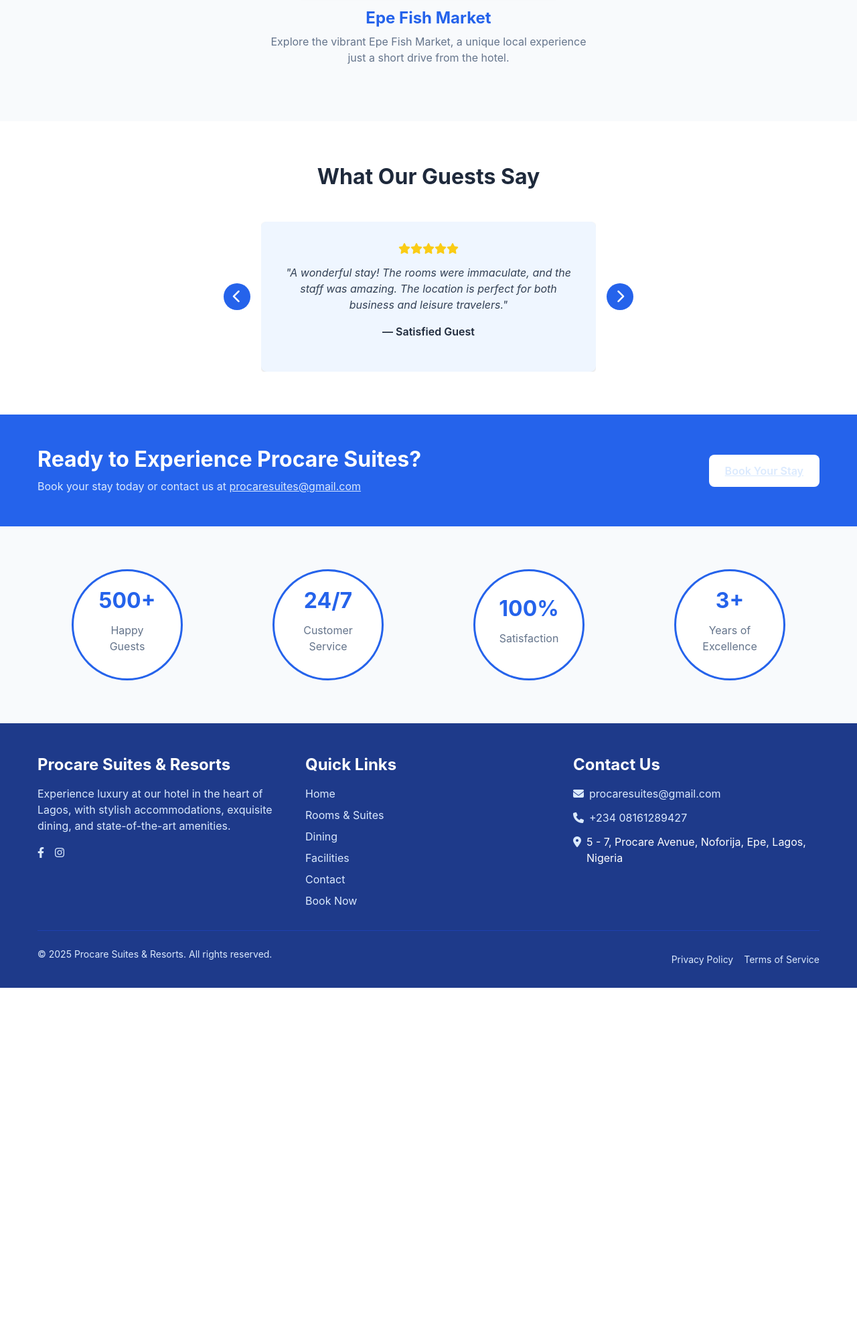
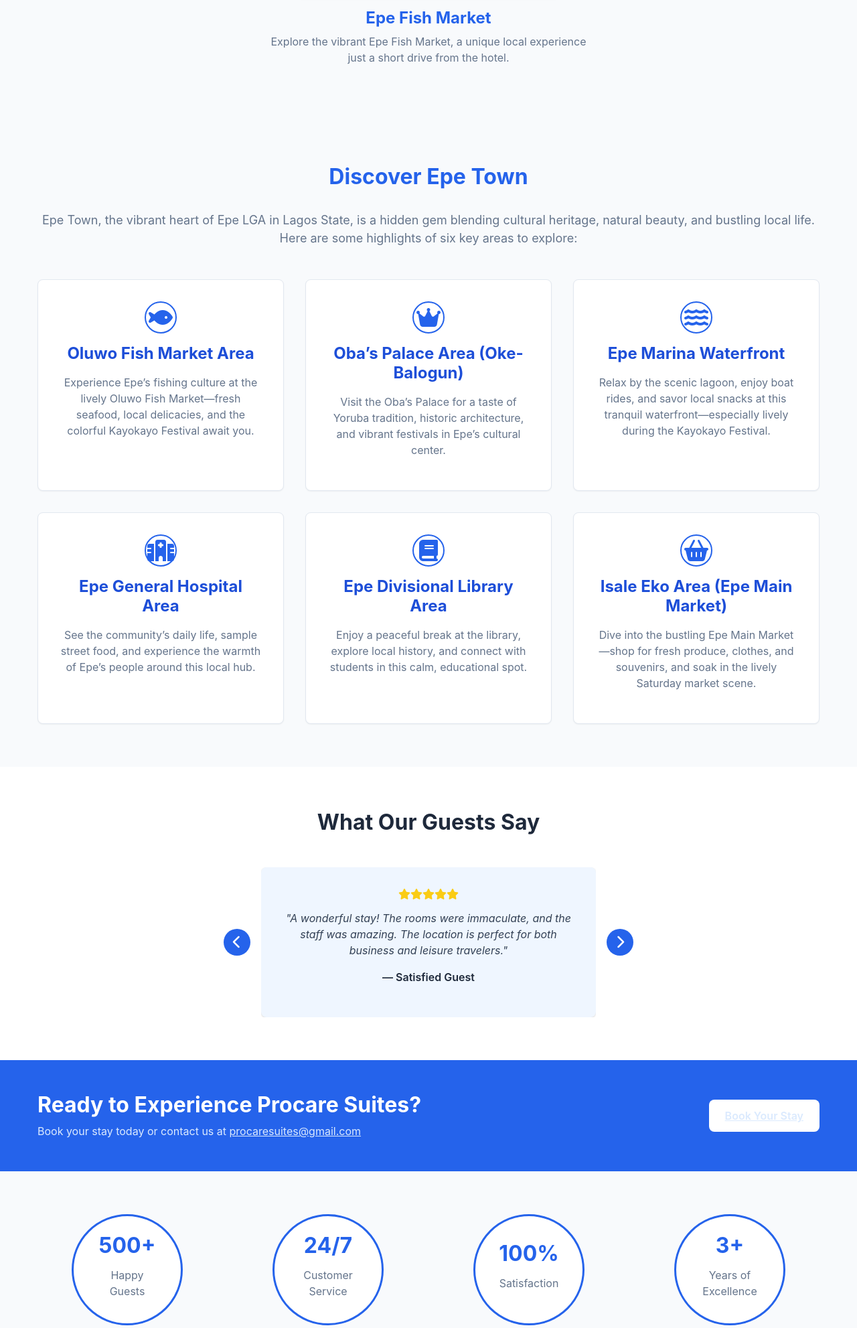
Before and after one commit to shadowless16/Procare-Suites---Resorts, a PHP site: page / in a window 1280 px wide. Shown: the part 1751-3734 px from the top of the page at 67% size. Before the commit the page ends 3226 px from the top, so only its background shows below. Run offline with PHP 8.4, Linux system fonts and the light colour scheme.

Commit message:
Implement code changes to enhance functionality and improve performance

```diff
--- a/facilities.html
+++ b/facilities.html
@@ -76,7 +76,7 @@
             </ul>
           </div>
           <div class="facility-image">
-            <img src="https://via.placeholder.com/700x500" alt="Fitness Center">
+            <img src="https://www.thelagoscontinental.com/assets/images/category/500/HEALTH-FITNESS-LP.jpg" alt="Fitness Center">
           </div>
         </div>
       </div>
@@ -87,7 +87,7 @@
       <div class="container">
         <div class="facility-overview reverse">
           <div class="facility-image">
-            <img src="https://via.placeholder.com/700x500" alt="Parking">
+            <img src="img/car pack.jpg" alt="Parking">
           </div>
           <div class="facility-info">
             <h2>Parking</h2>
--- a/index.html
+++ b/index.html
@@ -61,7 +61,10 @@
           <img src="img/Building picture3.jpg" alt="Procare Suites lobby">
         </div>
         <div class="carousel-slide">
-          <img src="img/Building picture4.jpg" alt="Procare Suites pool area">
+          <img src="img/car pack.jpg" alt="Procare Suites pool area">
+        </div>
+        <div class="carousel-slide">
+          <img src="img/back.jpg" alt="Procare Suites pool area">
         </div>
         <div class="carousel-indicators">
           <button class="indicator active" data-index="0"></button>
@@ -149,6 +152,46 @@
             </div>
           </div>
           <button class="hotspot-slider-btn next" aria-label="Next Hotspot"><i class="fas fa-chevron-right"></i></button>
+        </div>
+      </div>
+    </section>
+
+    <!-- Epe Town Highlights Section -->
+    <section class="epe-town-section">
+      <div class="container">
+        <h2>Discover Epe Town</h2>
+        <p class="epe-town-intro">Epe Town, the vibrant heart of Epe LGA in Lagos State, is a hidden gem blending cultural heritage, natural beauty, and bustling local life. Here are some highlights of six key areas to explore:</p>
+        <div class="epe-town-cards-grid">
+          <div class="epe-town-card">
+            <i class="fas fa-fish"></i>
+            <h3>Oluwo Fish Market Area</h3>
+            <p>Experience Epe’s fishing culture at the lively Oluwo Fish Market—fresh seafood, local delicacies, and the colorful Kayokayo Festival await you.</p>
+          </div>
+          <div class="epe-town-card">
+            <i class="fas fa-crown"></i>
+            <h3>Oba’s Palace Area (Oke-Balogun)</h3>
+            <p>Visit the Oba’s Palace for a taste of Yoruba tradition, historic architecture, and vibrant festivals in Epe’s cultural center.</p>
+          </div>
+          <div class="epe-town-card">
+            <i class="fas fa-water"></i>
+            <h3>Epe Marina Waterfront</h3>
+            <p>Relax by the scenic lagoon, enjoy boat rides, and savor local snacks at this tranquil waterfront—especially lively during the Kayokayo Festival.</p>
+          </div>
+          <div class="epe-town-card">
+            <i class="fas fa-hospital"></i>
+            <h3>Epe General Hospital Area</h3>
+            <p>See the community’s daily life, sample street food, and experience the warmth of Epe’s people around this local hub.</p>
+          </div>
+          <div class="epe-town-card">
+            <i class="fas fa-book"></i>
+            <h3>Epe Divisional Library Area</h3>
+            <p>Enjoy a peaceful break at the library, explore local history, and connect with students in this calm, educational spot.</p>
+          </div>
+          <div class="epe-town-card">
+            <i class="fas fa-shopping-basket"></i>
+            <h3>Isale Eko Area (Epe Main Market)</h3>
+            <p>Dive into the bustling Epe Main Market—shop for fresh produce, clothes, and souvenirs, and soak in the lively Saturday market scene.</p>
+          </div>
         </div>
       </div>
     </section>
--- a/styles.css
+++ b/styles.css
@@ -1939,3 +1939,67 @@
     height: 120px;
   }
 }
+
+/* Epe Town Section */
+.epe-town-section {
+  background-color: var(--gray-50);
+  padding: 4rem 0;
+}
+
+.epe-town-section h2 {
+  text-align: center;
+  color: var(--primary-color);
+  margin-bottom: 2rem;
+}
+
+.epe-town-intro {
+  text-align: center;
+  color: var(--text-light);
+  margin-bottom: 3rem;
+  font-size: 1.125rem;
+}
+
+.epe-town-cards-grid {
+  display: grid;
+  grid-template-columns: repeat(auto-fit, minmax(300px, 1fr));
+  gap: 2rem;
+}
+
+.epe-town-card {
+  background-color: var(--white);
+  border: 1px solid var(--gray-200);
+  border-radius: var(--border-radius);
+  box-shadow: var(--shadow-sm);
+  padding: 2rem;
+  text-align: center;
+  transition: var(--transition);
+}
+
+.epe-town-card:hover {
+  box-shadow: var(--shadow-md);
+  transform: translateY(-5px);
+}
+
+.epe-town-card h3 {
+  color: var(--primary-dark);
+  margin-bottom: 1rem;
+}
+
+.epe-town-card p {
+  color: var(--text-light);
+  font-size: 1rem;
+}
+
+.epe-town-card i {
+  font-size: 2rem;
+  color: var(--primary-color);
+  margin-bottom: 1rem;
+  display: inline-flex;
+  align-items: center;
+  justify-content: center;
+  width: 3rem;
+  height: 3rem;
+  border: 2px solid var(--primary-color);
+  border-radius: 50%;
+  background-color: var(--white);
+}
```
Also changed, not shown: img/back.jpg (added), img/car pack.jpg (added).
